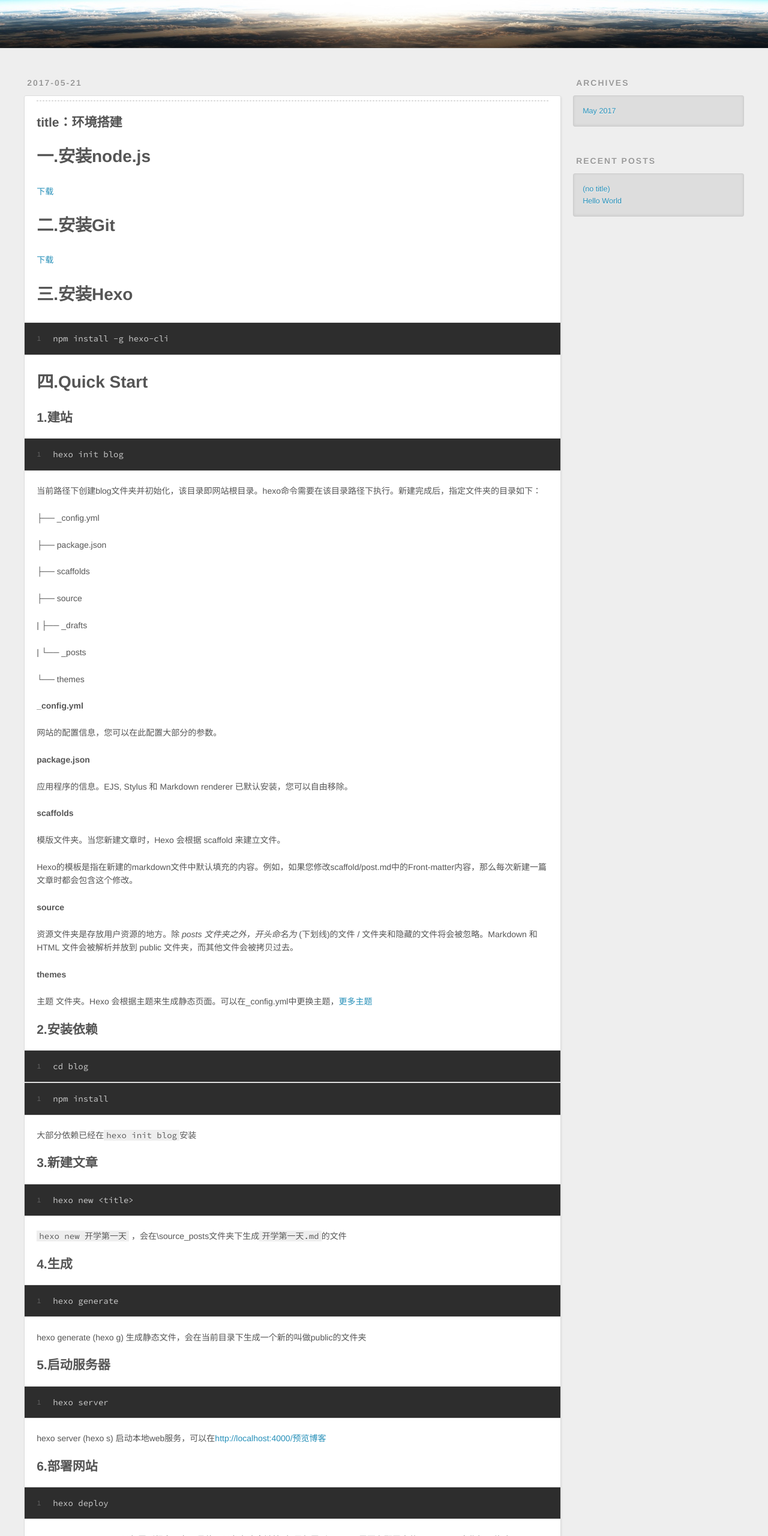
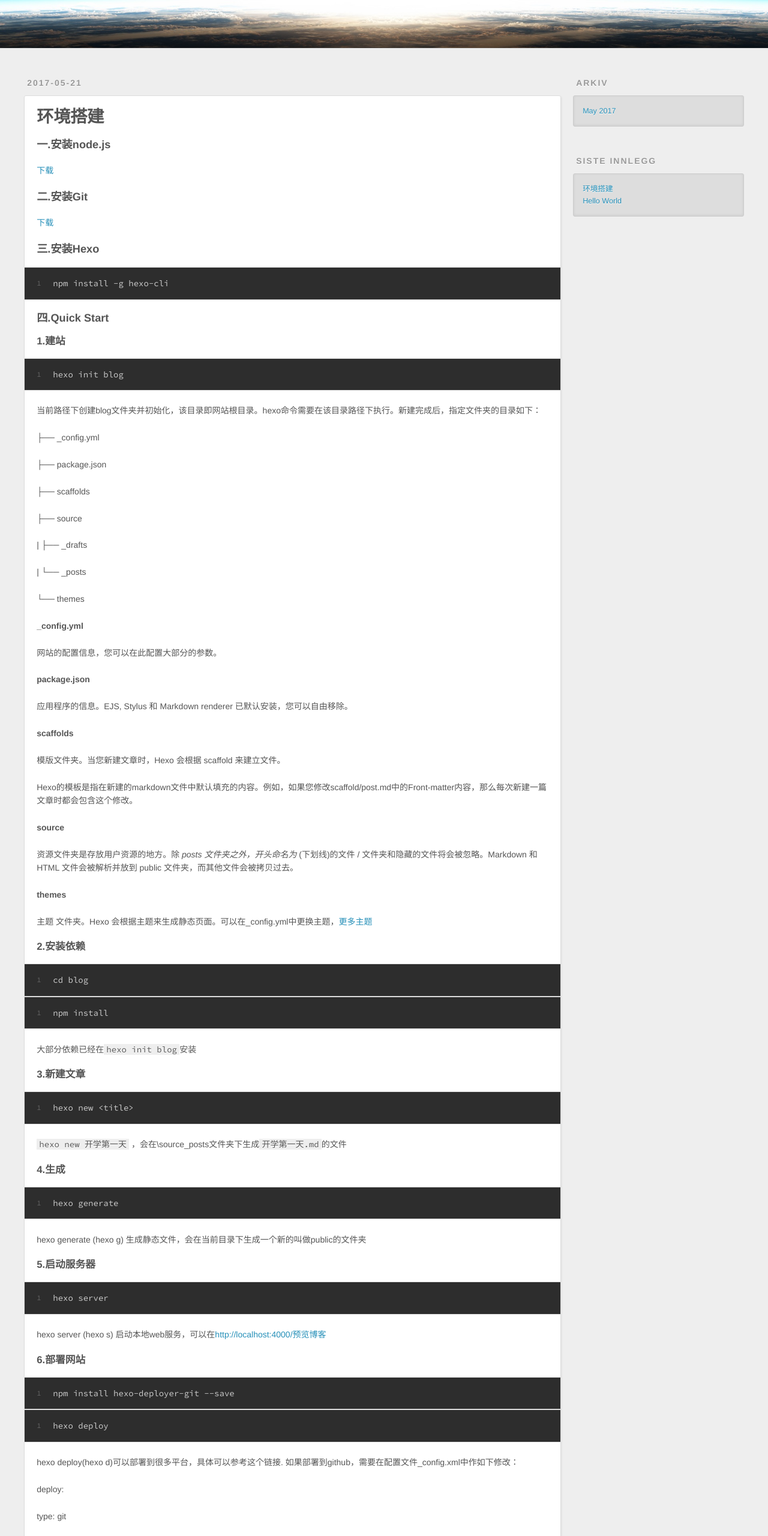
Before and after one commit to shijingoooo/shijingoooo.github.io, a plain HTML site: page 2017/05/21/Hexo+Git搭建个人Blog/index.html in a window 1280 px wide. Shown: the part 220-2780 px from the top of the page at 60% size. Drawn offline with nearby package versions, Linux system fonts and the light colour scheme.

Commit message:
Site updated: 2017-05-21 20:52:08

```diff
--- a/2017/05/21/Hexo+Git搭建个人Blog/index.html
+++ b/2017/05/21/Hexo+Git搭建个人Blog/index.html
@@ -3,18 +3,18 @@
 <head>
   <meta charset="utf-8">
 
-  <title>开始Blog吧</title>
+  <title>环境搭建 | 开始Blog吧</title>
   <meta name="viewport" content="width=device-width, initial-scale=1, maximum-scale=1">
-  <meta name="description" content="title：环境搭建一.安装node.js下载 二.安装Git下载 三.安装Hexo1npm install -g hexo-cli 四.Quick Start1.建站1hexo init blog 当前路径下创建blog文件夹并初始化，该目录即网站根目录。hexo命令需要在该目录路径下执行。新建完成后，指定文件夹的目录如下： ├── _config.yml ├── package.json ├">
+  <meta name="description" content="一.安装node.js下载 二.安装Git下载 三.安装Hexo1npm install -g hexo-cli 四.Quick Start1.建站1hexo init blog 当前路径下创建blog文件夹并初始化，该目录即网站根目录。hexo命令需要在该目录路径下执行。新建完成后，指定文件夹的目录如下： ├── _config.yml ├── package.json ├── scaffold">
 <meta property="og:type" content="article">
-<meta property="og:title" content="开始Blog吧">
+<meta property="og:title" content="环境搭建">
 <meta property="og:url" content="https://shijingoooo.github.io/2017/05/21/Hexo+Git搭建个人Blog/index.html">
 <meta property="og:site_name" content="开始Blog吧">
-<meta property="og:description" content="title：环境搭建一.安装node.js下载 二.安装Git下载 三.安装Hexo1npm install -g hexo-cli 四.Quick Start1.建站1hexo init blog 当前路径下创建blog文件夹并初始化，该目录即网站根目录。hexo命令需要在该目录路径下执行。新建完成后，指定文件夹的目录如下： ├── _config.yml ├── package.json ├">
-<meta property="og:updated_time" content="2017-05-21T12:34:26.942Z">
+<meta property="og:description" content="一.安装node.js下载 二.安装Git下载 三.安装Hexo1npm install -g hexo-cli 四.Quick Start1.建站1hexo init blog 当前路径下创建blog文件夹并初始化，该目录即网站根目录。hexo命令需要在该目录路径下执行。新建完成后，指定文件夹的目录如下： ├── _config.yml ├── package.json ├── scaffold">
+<meta property="og:updated_time" content="2017-05-21T12:51:26.289Z">
 <meta name="twitter:card" content="summary">
-<meta name="twitter:title" content="开始Blog吧">
-<meta name="twitter:description" content="title：环境搭建一.安装node.js下载 二.安装Git下载 三.安装Hexo1npm install -g hexo-cli 四.Quick Start1.建站1hexo init blog 当前路径下创建blog文件夹并初始化，该目录即网站根目录。hexo命令需要在该目录路径下执行。新建完成后，指定文件夹的目录如下： ├── _config.yml ├── package.json ├">
+<meta name="twitter:title" content="环境搭建">
+<meta name="twitter:description" content="一.安装node.js下载 二.安装Git下载 三.安装Hexo1npm install -g hexo-cli 四.Quick Start1.建站1hexo init blog 当前路径下创建blog文件夹并初始化，该目录即网站根目录。hexo命令需要在该目录路径下执行。新建完成后，指定文件夹的目录如下： ├── _config.yml ├── package.json ├── scaffold">
 
     <link rel="alternate" href="/atom.xml" title="开始Blog吧" type="application/atom+xml">
 
@@ -54,7 +54,7 @@
 
           <a id="nav-rss-link" class="nav-icon" href="/atom.xml" title="RSS Feed"></a>
 
-        <a id="nav-search-btn" class="nav-icon" title="Search"></a>
+        <a id="nav-search-btn" class="nav-icon" title="Søk"></a>
       </nav>
       <div id="search-form-wrap">
         <form action="//google.com/search" method="get" accept-charset="UTF-8" class="search-form"><input type="search" name="q" class="search-form-input" placeholder="Search"><button type="submit" class="search-form-submit">&#xF002;</button><input type="hidden" name="sitesearch" value="https://shijingoooo.github.io"></form>
@@ -73,13 +73,22 @@
   <div class="article-inner">
 
 
+      <header class="article-header">
+
+
+    <h1 class="article-title" itemprop="name">
+      环境搭建
+    </h1>
+
+
+      </header>
+
     <div class="article-entry" itemprop="articleBody">
 
-        <hr>
-<h2 id="title：环境搭建"><a href="#title：环境搭建" class="headerlink" title="title：环境搭建"></a>title：环境搭建</h2><h1 id="一-安装node-js"><a href="#一-安装node-js" class="headerlink" title="一.安装node.js"></a>一.安装node.js</h1><p><a href="https://nodejs.org/en/download/" target="_blank" rel="external">下载</a></p>
-<h1 id="二-安装Git"><a href="#二-安装Git" class="headerlink" title="二.安装Git"></a>二.安装Git</h1><p><a href="https://git-scm.com/download/win" target="_blank" rel="external">下载</a></p>
-<h1 id="三-安装Hexo"><a href="#三-安装Hexo" class="headerlink" title="三.安装Hexo"></a>三.安装Hexo</h1><figure class="highlight plain"><table><tr><td class="gutter"><pre><div class="line">1</div></pre></td><td class="code"><pre><div class="line">npm install -g hexo-cli</div></pre></td></tr></table></figure>
-<h1 id="四-Quick-Start"><a href="#四-Quick-Start" class="headerlink" title="四.Quick Start"></a>四.Quick Start</h1><h2 id="1-建站"><a href="#1-建站" class="headerlink" title="1.建站"></a>1.建站</h2><figure class="highlight plain"><table><tr><td class="gutter"><pre><div class="line">1</div></pre></td><td class="code"><pre><div class="line">hexo init blog</div></pre></td></tr></table></figure>
+        <h3 id="一-安装node-js"><a href="#一-安装node-js" class="headerlink" title="一.安装node.js"></a>一.安装node.js</h3><p><a href="https://nodejs.org/en/download/" target="_blank" rel="external">下载</a></p>
+<h3 id="二-安装Git"><a href="#二-安装Git" class="headerlink" title="二.安装Git"></a>二.安装Git</h3><p><a href="https://git-scm.com/download/win" target="_blank" rel="external">下载</a></p>
+<h3 id="三-安装Hexo"><a href="#三-安装Hexo" class="headerlink" title="三.安装Hexo"></a>三.安装Hexo</h3><figure class="highlight plain"><table><tr><td class="gutter"><pre><div class="line">1</div></pre></td><td class="code"><pre><div class="line">npm install -g hexo-cli</div></pre></td></tr></table></figure>
+<h3 id="四-Quick-Start"><a href="#四-Quick-Start" class="headerlink" title="四.Quick Start"></a>四.Quick Start</h3><h4 id="1-建站"><a href="#1-建站" class="headerlink" title="1.建站"></a>1.建站</h4><figure class="highlight plain"><table><tr><td class="gutter"><pre><div class="line">1</div></pre></td><td class="code"><pre><div class="line">hexo init blog</div></pre></td></tr></table></figure>
 <p>当前路径下创建blog文件夹并初始化，该目录即网站根目录。hexo命令需要在该目录路径下执行。新建完成后，指定文件夹的目录如下：</p>
 <p>├── _config.yml</p>
 <p>├── package.json</p>
@@ -99,29 +108,30 @@
 <p>资源文件夹是存放用户资源的地方。除 <em>posts 文件夹之外，开头命名为 </em> (下划线)的文件 / 文件夹和隐藏的文件将会被忽略。Markdown 和 HTML 文件会被解析并放到 public 文件夹，而其他文件会被拷贝过去。</p>
 <p><strong>themes</strong></p>
 <p>主题 文件夹。Hexo 会根据主题来生成静态页面。可以在_config.yml中更换主题，<a href="https://hexo.io/themes/" target="_blank" rel="external">更多主题</a></p>
-<h2 id="2-安装依赖"><a href="#2-安装依赖" class="headerlink" title="2.安装依赖"></a>2.安装依赖</h2><figure class="highlight plain"><table><tr><td class="gutter"><pre><div class="line">1</div></pre></td><td class="code"><pre><div class="line">cd blog</div></pre></td></tr></table></figure>
+<h4 id="2-安装依赖"><a href="#2-安装依赖" class="headerlink" title="2.安装依赖"></a>2.安装依赖</h4><figure class="highlight plain"><table><tr><td class="gutter"><pre><div class="line">1</div></pre></td><td class="code"><pre><div class="line">cd blog</div></pre></td></tr></table></figure>
 <figure class="highlight plain"><table><tr><td class="gutter"><pre><div class="line">1</div></pre></td><td class="code"><pre><div class="line">npm install</div></pre></td></tr></table></figure>
 <p>大部分依赖已经在<code>hexo init blog</code>安装</p>
-<h2 id="3-新建文章"><a href="#3-新建文章" class="headerlink" title="3.新建文章"></a>3.新建文章</h2><figure class="highlight plain"><table><tr><td class="gutter"><pre><div class="line">1</div></pre></td><td class="code"><pre><div class="line">hexo new &lt;title&gt;</div></pre></td></tr></table></figure>
+<h4 id="3-新建文章"><a href="#3-新建文章" class="headerlink" title="3.新建文章"></a>3.新建文章</h4><figure class="highlight plain"><table><tr><td class="gutter"><pre><div class="line">1</div></pre></td><td class="code"><pre><div class="line">hexo new &lt;title&gt;</div></pre></td></tr></table></figure>
 <p><code>hexo new 开学第一天</code> ，会在\source_posts文件夹下生成<code>开学第一天.md</code>的文件</p>
-<h2 id="4-生成"><a href="#4-生成" class="headerlink" title="4.生成"></a>4.生成</h2><figure class="highlight plain"><table><tr><td class="gutter"><pre><div class="line">1</div></pre></td><td class="code"><pre><div class="line">hexo generate</div></pre></td></tr></table></figure>
+<h4 id="4-生成"><a href="#4-生成" class="headerlink" title="4.生成"></a>4.生成</h4><figure class="highlight plain"><table><tr><td class="gutter"><pre><div class="line">1</div></pre></td><td class="code"><pre><div class="line">hexo generate</div></pre></td></tr></table></figure>
 <p>hexo generate (hexo g) 生成静态文件，会在当前目录下生成一个新的叫做public的文件夹</p>
-<h2 id="5-启动服务器"><a href="#5-启动服务器" class="headerlink" title="5.启动服务器"></a>5.启动服务器</h2><figure class="highlight plain"><table><tr><td class="gutter"><pre><div class="line">1</div></pre></td><td class="code"><pre><div class="line">hexo server</div></pre></td></tr></table></figure>
+<h4 id="5-启动服务器"><a href="#5-启动服务器" class="headerlink" title="5.启动服务器"></a>5.启动服务器</h4><figure class="highlight plain"><table><tr><td class="gutter"><pre><div class="line">1</div></pre></td><td class="code"><pre><div class="line">hexo server</div></pre></td></tr></table></figure>
 <p>hexo server (hexo s) 启动本地web服务，可以在<a href="http://localhost:4000/预览博客" target="_blank" rel="external">http://localhost:4000/预览博客</a></p>
-<h2 id="6-部署网站"><a href="#6-部署网站" class="headerlink" title="6.部署网站"></a>6.部署网站</h2><figure class="highlight plain"><table><tr><td class="gutter"><pre><div class="line">1</div></pre></td><td class="code"><pre><div class="line">hexo deploy</div></pre></td></tr></table></figure>
+<h4 id="6-部署网站"><a href="#6-部署网站" class="headerlink" title="6.部署网站"></a>6.部署网站</h4><figure class="highlight plain"><table><tr><td class="gutter"><pre><div class="line">1</div></pre></td><td class="code"><pre><div class="line">npm install hexo-deployer-git --save</div></pre></td></tr></table></figure>
+<figure class="highlight plain"><table><tr><td class="gutter"><pre><div class="line">1</div></pre></td><td class="code"><pre><div class="line">hexo deploy</div></pre></td></tr></table></figure>
 <p>hexo deploy(hexo d)可以部署到很多平台，具体可以参考这个链接. 如果部署到github，需要在配置文件_config.xml中作如下修改：</p>
 <p>deploy:</p>
 <p>type: git</p>
 <p>repo: <a href="https://github.com/shijingoooo/shijingoooo.github.io.git" target="_blank" rel="external">https://github.com/shijingoooo/shijingoooo.github.io.git</a></p>
 <p>branch: master</p>
 <p><strong>需要先在github上面创建仓库</strong></p>
-<h1 id="五-github创建仓库"><a href="#五-github创建仓库" class="headerlink" title="五.github创建仓库"></a>五.github创建仓库</h1><p>项目名字必须为username.github.io，username即github用户名，我的是shijing，所以我的仓库名shijing.github.io。创建空仓库方便本地提交。创建成功后就可以使用<code>hexo d</code>提交到github，访问<a href="https://shijingoooo.github.io/，就可以看到自己blog。">https://shijingoooo.github.io/，就可以看到自己blog。</a></p>
+<h3 id="五-github创建仓库"><a href="#五-github创建仓库" class="headerlink" title="五.github创建仓库"></a>五.github创建仓库</h3><p>项目名字必须为username.github.io，username即github用户名，我的是shijing，所以我的仓库名shijing.github.io。创建空仓库方便本地提交。创建成功后就可以使用<code>hexo d</code>提交到github，访问<a href="https://shijingoooo.github.io/，就可以看到自己blog。">https://shijingoooo.github.io/，就可以看到自己blog。</a></p>
 <p>更详细个配置访问：<a href="https://my.oschina.net/ryaneLee/blog/638440" target="_blank" rel="external">https://my.oschina.net/ryaneLee/blog/638440</a></p>
 
 
     </div>
     <footer class="article-footer">
-      <a data-url="https://shijingoooo.github.io/2017/05/21/Hexo+Git搭建个人Blog/" data-id="cj2yoy1ia0000y8ue1i0ixr0y" class="article-share-link">Share</a>
+      <a data-url="https://shijingoooo.github.io/2017/05/21/Hexo+Git搭建个人Blog/" data-id="cj2ypa86u00009wueo8bi0jqw" class="article-share-link">Share</a>
 
 
     </footer>
@@ -155,7 +165,7 @@
 
 
   <div class="widget-wrap">
-    <h3 class="widget-title">Archives</h3>
+    <h3 class="widget-title">Arkiv</h3>
     <div class="widget">
       <ul class="archive-list"><li class="archive-list-item"><a class="archive-list-link" href="/archives/2017/05/">May 2017</a></li></ul>
     </div>
@@ -165,12 +175,12 @@
 
 
   <div class="widget-wrap">
-    <h3 class="widget-title">Recent Posts</h3>
+    <h3 class="widget-title">Siste innlegg</h3>
     <div class="widget">
       <ul>
 
           <li>
-            <a href="/2017/05/21/Hexo+Git搭建个人Blog/">(no title)</a>
+            <a href="/2017/05/21/Hexo+Git搭建个人Blog/">环境搭建</a>
           </li>
 
           <li>
```
Also changed, not shown: 2017/05/21/hello-world/index.html (+6 -6 lines), archives/2017/05/index.html (+11 -5 lines), archives/2017/index.html (+11 -5 lines), archives/index.html (+11 -5 lines), index.html (+27 -17 lines).
